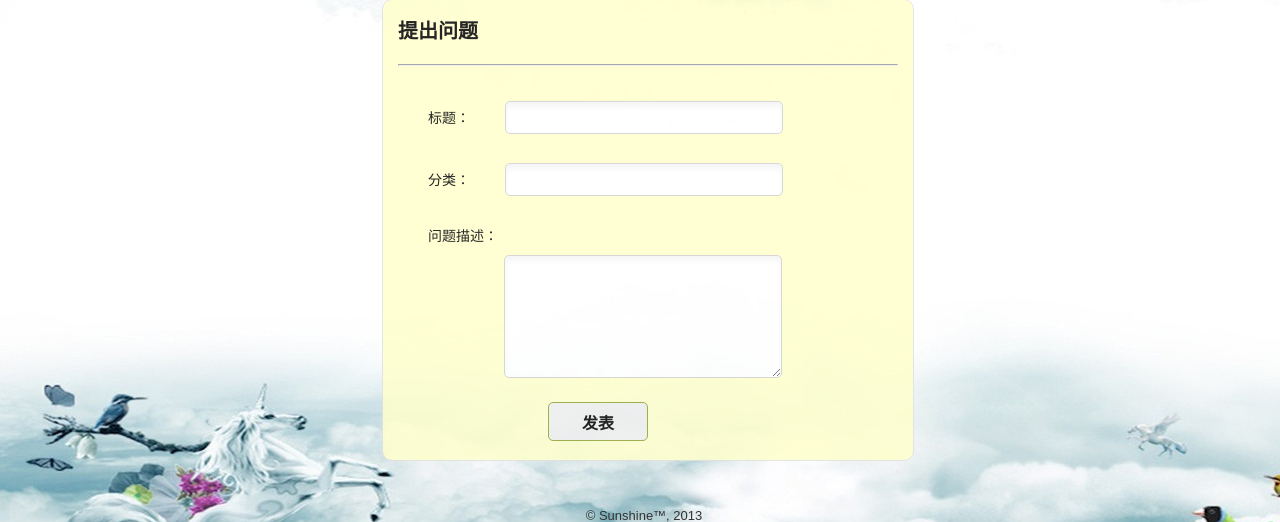
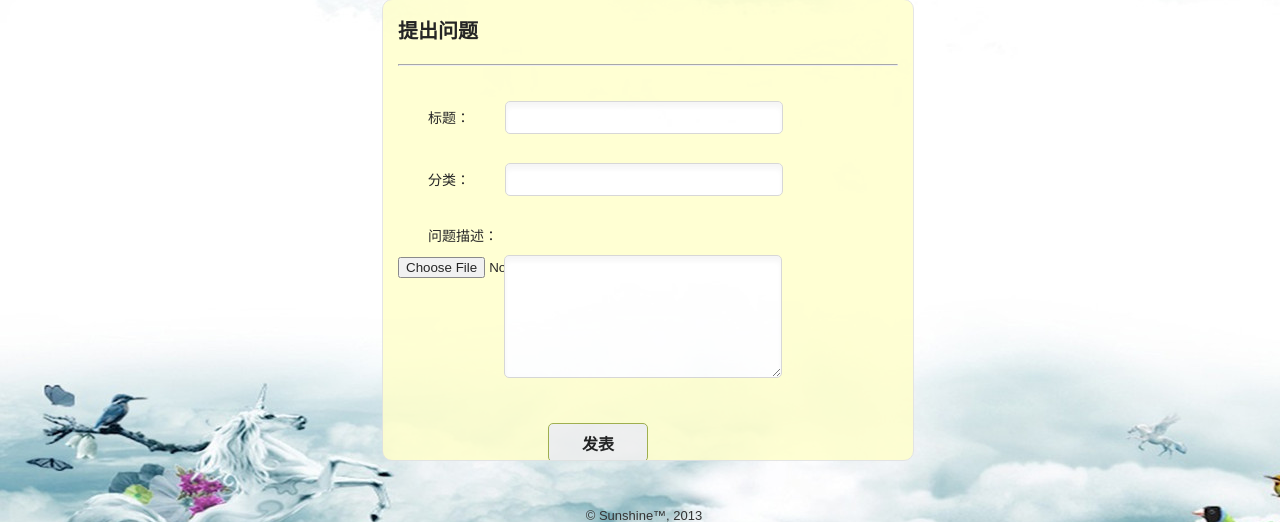
Before and after one commit to sunshinezxf/Website, a PHP site: page /member/ask_question.php in a window 1280 px wide. Shown: the part 81-603 px from the top of the page. Run offline with PHP 8.4, Linux system fonts and the light colour scheme.

Commit message:
add picture to description

```diff
--- a/member/ask_question.php
+++ b/member/ask_question.php
@@ -62,6 +62,9 @@ if (! isset ( $_SESSION ['username'] ) && ! isset ( $_SESSION ['password'] )) {
 							<textarea rows="6" name="question_description"></textarea>
 						</div>
 					</div>
+					<div class="picture">
+						<input type="file" name="选择图片" />
+					</div>
 					<div class="button">
 						<input type="submit" name="publish" value="发表" />
 					</div>
```
